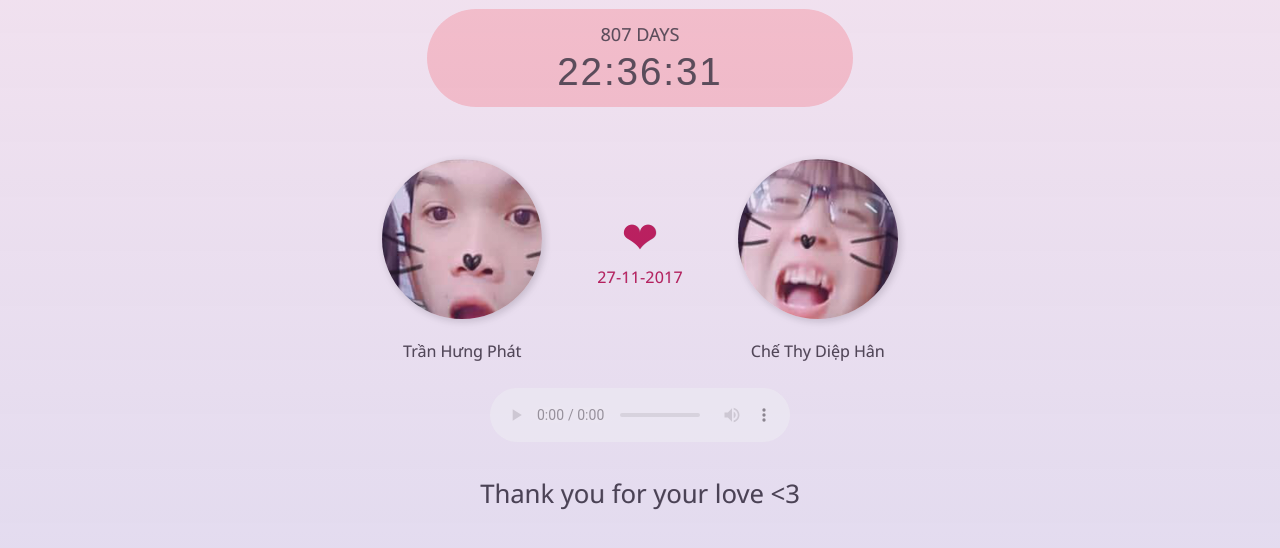
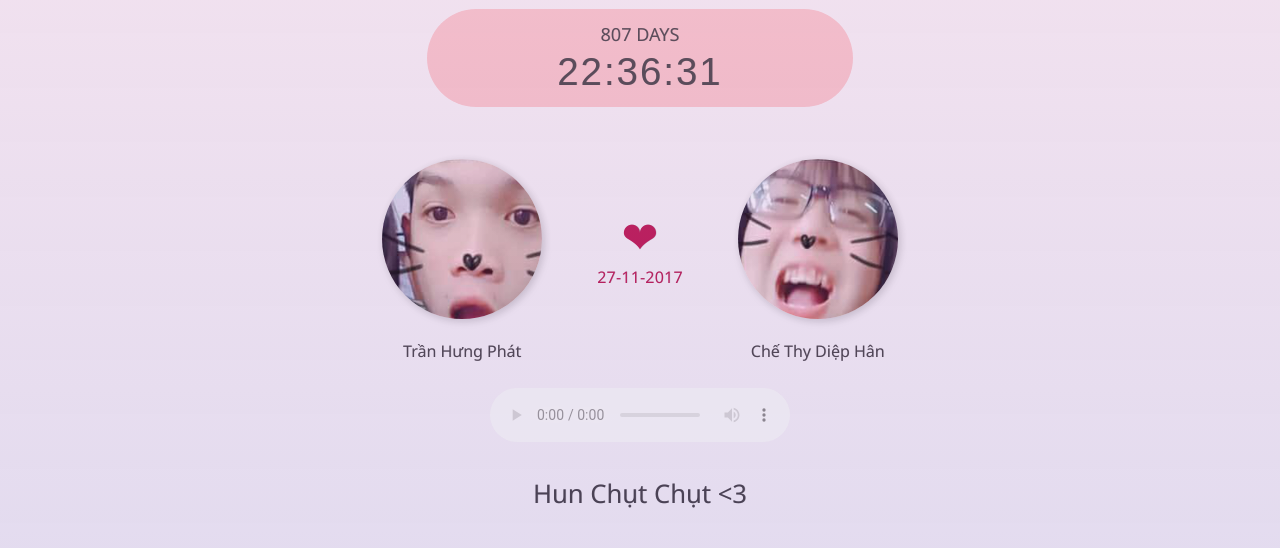
Before and after one commit to demngaybenem/demngaybenem.github.io, a plain HTML site: page index.html in a window 1280 px wide. Shown: the part 144-692 px from the top of the page. Drawn offline with Linux system fonts and the light colour scheme.

Commit message:
fix html

```diff
--- a/index.html
+++ b/index.html
@@ -36,7 +36,7 @@
             <div id="music">
                   <audio loop autoplay controls>Your browser does not support the audio element.</audio>
             </div>
-            <footer>Thank you for your love <3</footer>
+            <footer>Hun Chụt Chụt <3</footer>
       </div>
 
       <script src="app.js"></script>
```
